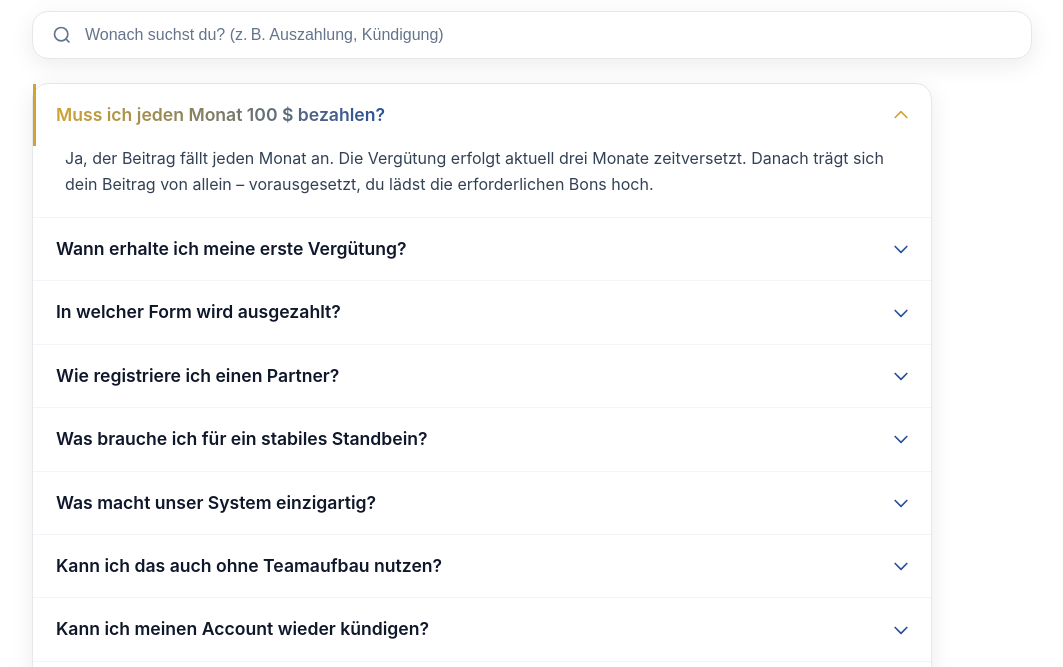
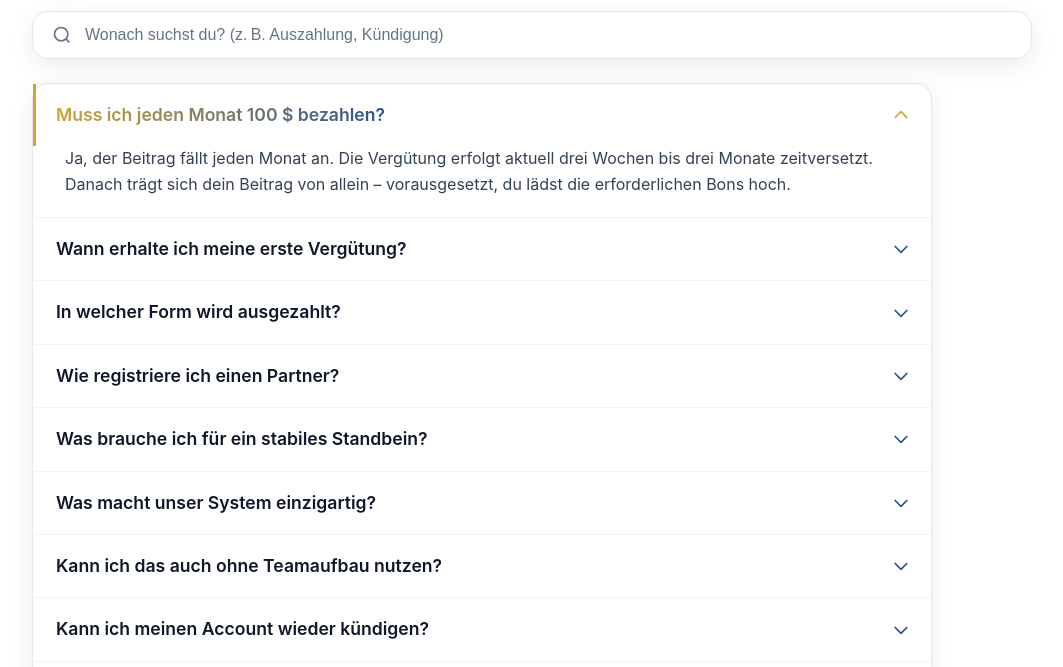
Before and after one commit to StephanSchmidt3/q-a, a plain HTML site: page index.html in a window 1280 px wide. Both pictures are taken after a click on the heading "Muss ich jeden Monat 100 $ bezahlen?". Shown: the part 133-800 px from the top of the page, without its empty margins (158-1221 px from the left). Drawn offline with Linux system fonts and the light colour scheme.

Commit message:
Update index.html

```diff
--- a/index.html
+++ b/index.html
@@ -103,7 +103,7 @@
             <span class="q">Muss ich jeden Monat 100 $ bezahlen?</span>
             <svg class="chev" viewBox="0 0 24 24" fill="none" stroke="currentColor" stroke-width="2"><path stroke-linecap="round" stroke-linejoin="round" d="M19 9l-7 7-7-7"/></svg>
           </summary>
-          <div class="cont"><div class="ans">Ja, der Beitrag fällt jeden Monat an. Die Vergütung erfolgt aktuell drei Monate zeitversetzt. Danach trägt sich dein Beitrag von allein – vorausgesetzt, du lädst die erforderlichen Bons hoch.</div></div>
+          <div class="cont"><div class="ans">Ja, der Beitrag fällt jeden Monat an. Die Vergütung erfolgt aktuell drei Wochen bis drei Monate zeitversetzt. Danach trägt sich dein Beitrag von allein – vorausgesetzt, du lädst die erforderlichen Bons hoch.</div></div>
         </details>
         <!-- Item 2 -->
         <details class="item">
```
